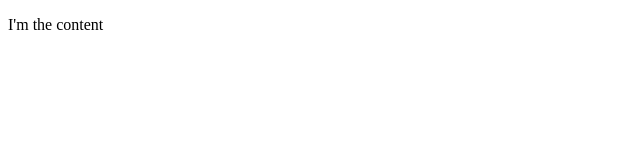
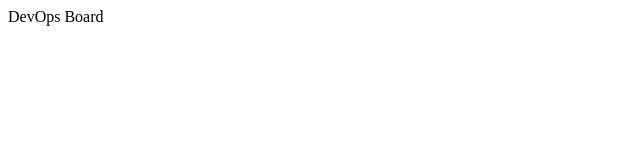
Before and after one commit to KebecStatoil/kebecstatoil.github.io, a plain HTML site: page index.html in a window 1280 px wide. Shown: the whole page, without its empty margins (0-640 px from the left). Drawn offline with Linux system fonts and the light colour scheme.

Commit message:
Update index.html

```diff
--- a/index.html
+++ b/index.html
@@ -5,6 +5,6 @@
 <title>KebecStatoil</title>
 </head>
 <body>
-<p>I'm the content</p>
+<a src:"https://plant-data-platform-team.visualstudio.com/DataLakers/_boards/board/t/Data%20Lakers/Stories">DevOps Board</a>
 </body>
 </html>
```
